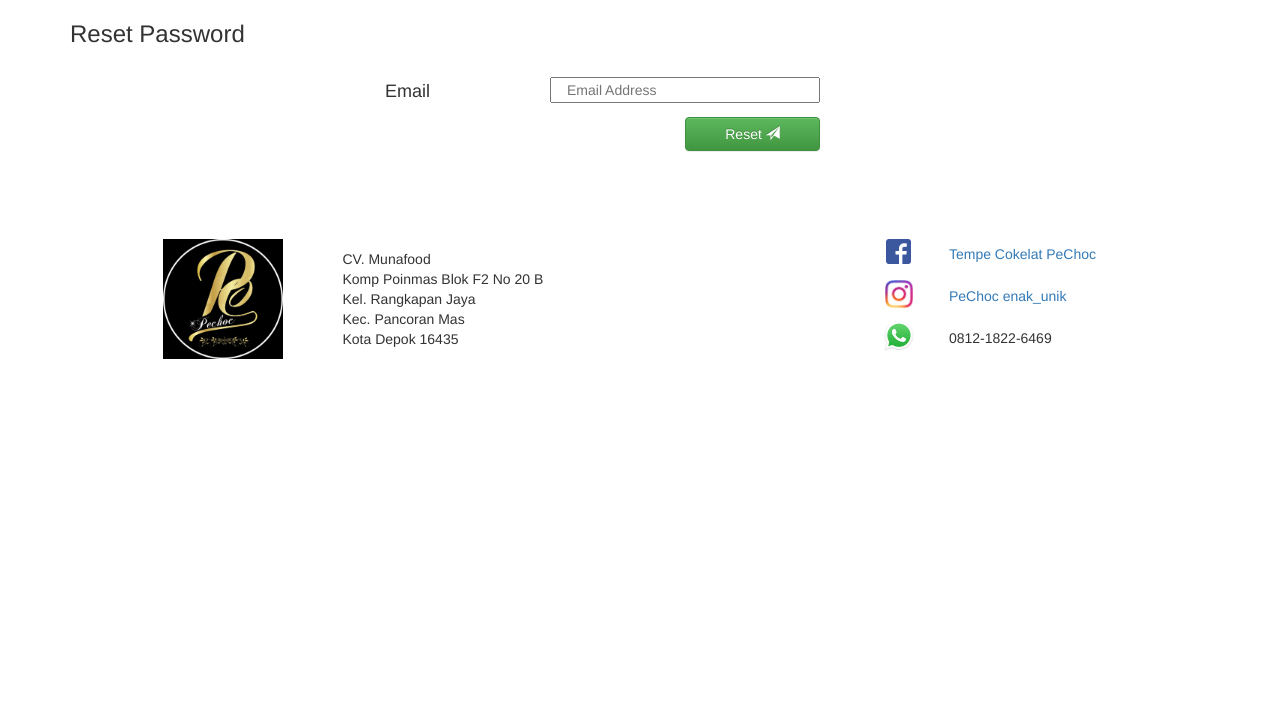
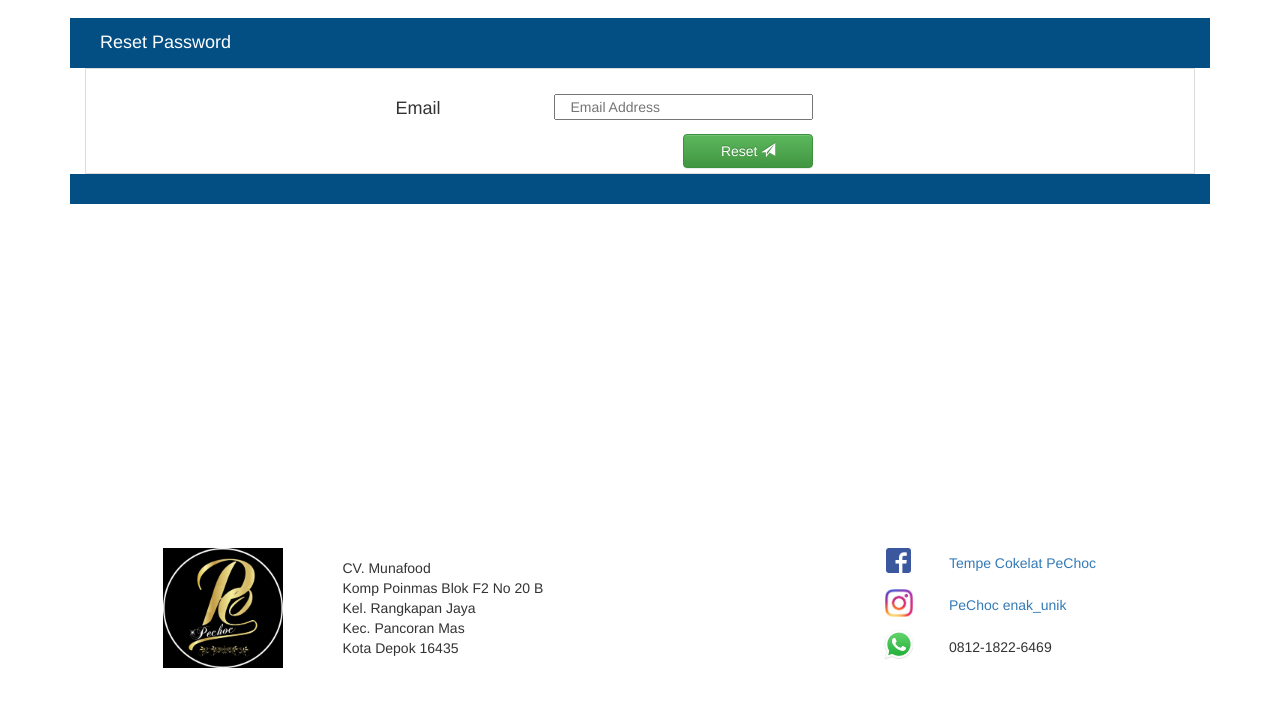
Before and after one commit to gredionprajena/hibah2017, a PHP site: page /hibahibm/resetpassword.php in a window 1280 px wide. Shown: the part 52-759 px from the top of the page. Run offline with PHP 8.4, Linux system fonts and the light colour scheme; data comes from the database, SQL or seed files in the repository; some libraries are stand-ins or nearby versions.

Commit message:
second upload

```diff
--- a/back/function.php
+++ b/back/function.php
@@ -77,14 +77,15 @@
 		else if($from == 1){$sender = 'admin@munafood.com';}
 		$password = "mun4f00d";
 
-		// if($env->system_env() == "Production")
-		// {
-		// 	ini_set( 'display_errors', 1 );
-		//     $headers = "From:" . $sender;
-		// 	$status = mail($to, $subject, $message, $headers);
-		// }
-		// else if($env->system_env() == "Development")
-		// {
+		if($env->system_env() == "Production")
+		{
+			ini_set( 'display_errors', 1 );
+		    $headers = "From:" . $sender;
+			$status = mail($to, $subject, $message, $headers);
+
+		}
+		else if($env->system_env() == "Development")
+		{
 			require("lib/PHPMailer/PHPMailerAutoload.php");
 			require("lib/PHPMailer/class.phpmailer.php");
 			require("lib/PHPMailer/class.smtp.php");
@@ -96,7 +97,7 @@
 			$mail->Body =  $message;
 
 			$status = $mail->send();
-		// }
+		}
 		if($status){ return "Email berhasil dikirim";  }
 			else { return "Terdapat kesalahan dalam sistem";}
 	}
--- a/resetpassword.php
+++ b/resetpassword.php
@@ -11,16 +11,23 @@
       $data = $result->fetch_assoc();
       $email = $data['email'];
       $_POST['email']=$email;
-      $sql_update = "UPDATE users SET hash='' WHERE email='".$email."'";
-      $con->query($sql_update);
       $can_reset=1;
+
+      $validtime = $data['validtime'];
+      $now = date('dHi');
+      if($now - $validtime < 100){
         $flagForm = 1;
-      $success= "Set your new password";
+        $success= "Silakan masukkan password baru yang Anda inginkan";
+      }
+      else{
+        $flagForm = 0;
+        $err= "Silakan ulangi lagi reset password, karena link sudah kadaluarsa";
+      }
     }
     else
     {
       $flagForm = 0;
-      $err= "Email Verification Failed";
+      $err= "Link yang anda klik salah, silakan untuk mengulangi proses reset password";
     }
   }
 
@@ -43,7 +50,9 @@
         $seconds = $milliseconds / 1000;
         $remainder = round($seconds - ($seconds >> 0), 3) * 1000;
         $hash =  md5(date("ymdHis").$remainder);
-        $sql_update = "UPDATE users SET hash='".$hash."' WHERE email='".$email."'";
+        $validtime = date('dHi');
+        $sql_update = "UPDATE users SET validtime = '".$validtime."', hash='".$hash."' WHERE email='".$email."'";
+        echo $sql_update;
         $con->query($sql_update);
 
         $to = $email;
@@ -72,7 +81,7 @@
     $password = $_POST['password'];
     $confirm_password = $_POST['confirm_password'];
 
-    $sql = "UPDATE users SET password = '".md5($password)."' WHERE email='".$email."'";
+    $sql = "UPDATE users SET hash = '', password = '".md5($password)."' WHERE email='".$email."'";
 
     if(empty($password) || empty($confirm_password)) {
       $flagForm = 0;
@@ -147,23 +156,44 @@
   </style>
 </head>
 <body style="z-index: -1;">
-  <div class="container" style="margin-top: 53px;">
-    <h3>Reset Password</h3>
+    <div class="col-xs-12 col-sm-12 col-md-12 col-lg-12" style="margin-top:70px;min-height: 480px;">
       <?php
         if(isset($flagForm) && $flagForm == 1){
-        echo "<div class='col-lg-12 col-xs-12 col-md-12 col-sm-12 alert alert-success fade in'><a href='#' class='close' data-dismiss='alert'>&times;</a><strong> $success </strong></div>";
+          echo "<div class='col-xs-12 col-sm-12 col-md-offset-1 col-md-10 col-lg-offset-1 col-lg-10'>";
+          echo "<div class='container col-xs-12 col-sm-12 col-md-12 col-lg-12 alert alert-success fade in' style='margin-right:10px;'><a href='#' class='close' data-dismiss='alert'>&times;</a><strong> $success </strong></div>";
+          echo "</div>";
+          echo "<div class='clearfix visible-xs-block'></div>";
+          echo "<div class='clearfix visible-sm-block'></div>";
+          echo "<div class='clearfix visible-md-block'></div>";
+          echo "<div class='clearfix visible-lg-block'></div>";
         }
         else if(isset($flagForm) && $flagForm == 0){
-        echo "<div class='col-lg-12 col-xs-12 col-md-12 col-sm-12 alert alert-danger fade in'><a href='#' class='close' data-dismiss='alert'>&times;</a><strong> Error!</strong> $err </div>";
+          echo "<div class='col-xs-12 col-sm-12 col-md-offset-1 col-md-10 col-lg-offset-1 col-lg-10'>";
+          echo "<div class='container col-xs-12 col-sm-12 col-md-12 col-lg-12 alert alert-danger fade in' style='margin-right:10px;'><a href='#' class='close' data-dismiss='alert'>&times;</a><strong> Error!</strong> $err </div>";
+          echo "</div>";
+          echo "<div class='clearfix visible-xs-block'></div>";
+          echo "<div class='clearfix visible-sm-block'></div>";
+          echo "<div class='clearfix visible-md-block'></div>";
+          echo "<div class='clearfix visible-lg-block'></div>";
         }
-      if(isset($can_reset) && $can_reset == 1)
+      ?>
+    <div class="container">
+      <div class="container" id="grad4">
+        <div class="col-xs-12 col-sm-12 col-md-12 col-lg-12">
+          <h4 style="color:white;margin-top: 15px;text-align: left;">Reset Password</h4>
+        </div>
+      </div>
+    <?php
+      if(isset($can_reset) && $can_reset == 1 && $now - $validtime < 100)
       {
         ?>
+        <div class='col-xs-12 col-sm-12 col-md-12 col-lg-12'>
+        <div class='col-xs-12 col-sm-12 col-md-12 col-lg-12' style='border: 1px solid gainsboro;padding: 5px;margin-right: 25px;'>
         <form name="form_resetpassword" action="<?php echo htmlspecialchars($_SERVER["PHP_SELF"]);?>" method="POST">
-        <div class='col-xs-12 col-sm-9 col-md-9 col-lg-12'>
+        <div class='col-xs-12 col-sm-9 col-md-9 col-lg-offset-3 col-lg-6'>
           <div class='form-group'>
             <label class='control-label col-xs-12 col-sm-3 col-md-3 col-lg-3' for='Nama'>New Password</label>
-            <div class='col-xs-12 col-sm-9 col-md-9 col-lg-3'>
+            <div class='col-xs-12 col-sm-9 col-md-9 col-lg-9'>
               <input type='password' class='form-control' id='password' name='password' value='' autofocus>
             </div>
             <div class='clearfix visible-xs-block'></div>
@@ -173,7 +203,7 @@
           </div>
           <div class='form-group'>
             <label class='control-label col-xs-12 col-sm-3 col-md-3 col-lg-3' for='Nama'>Confirm New Password</label>
-            <div class='col-xs-12 col-sm-9 col-md-9 col-lg-3'>
+            <div class='col-xs-12 col-sm-9 col-md-9 col-lg-9'>
               <input type='password' class='form-control' id='confirm_password' name='confirm_password' value='' autofocus>
             </div>
             <div class='clearfix visible-xs-block'></div>
@@ -191,10 +221,14 @@
           </div>
         </form>
         </div>
+        </div>
+        </div>
       <?php
       }
       else{
       ?>
+    <div class='col-xs-12 col-sm-12 col-md-12 col-lg-12'>
+      <div class='col-xs-12 col-sm-12 col-md-12 col-lg-12' style='border: 1px solid gainsboro;padding: 5px;margin-right: 25px;'>
         <div class="col-xs-12 col-sm-12 col-md-12 col-lg-offset-3 col-lg-6">
         <form id="resetpass-form" action="<?php echo htmlspecialchars($_SERVER["PHP_SELF"]); ?>" method="post" style="">
           <div class="form-group">
@@ -204,9 +238,20 @@
           </div>
         </form>
         </div>
+      </div>
+  	</div>
     <?php
     }
     ?>
+    <div class='clearfix visible-xs-block'></div>
+    <div class='clearfix visible-sm-block'></div>
+    <div class='clearfix visible-md-block'></div>
+    <div class='clearfix visible-lg-block'></div>
+    <div class="container" id="grad4" style="height: 30px;">
+      <h4 style="color:white;margin-top: 15px;text-align: center;"><?php echo " "; ?></h4>
+    </div>
+    </div>
+  </form>
   </div>
   <?php include 'footer.php'; ?>
 </body>
```
Lines whose indentation alone changed are shown as unchanged.
